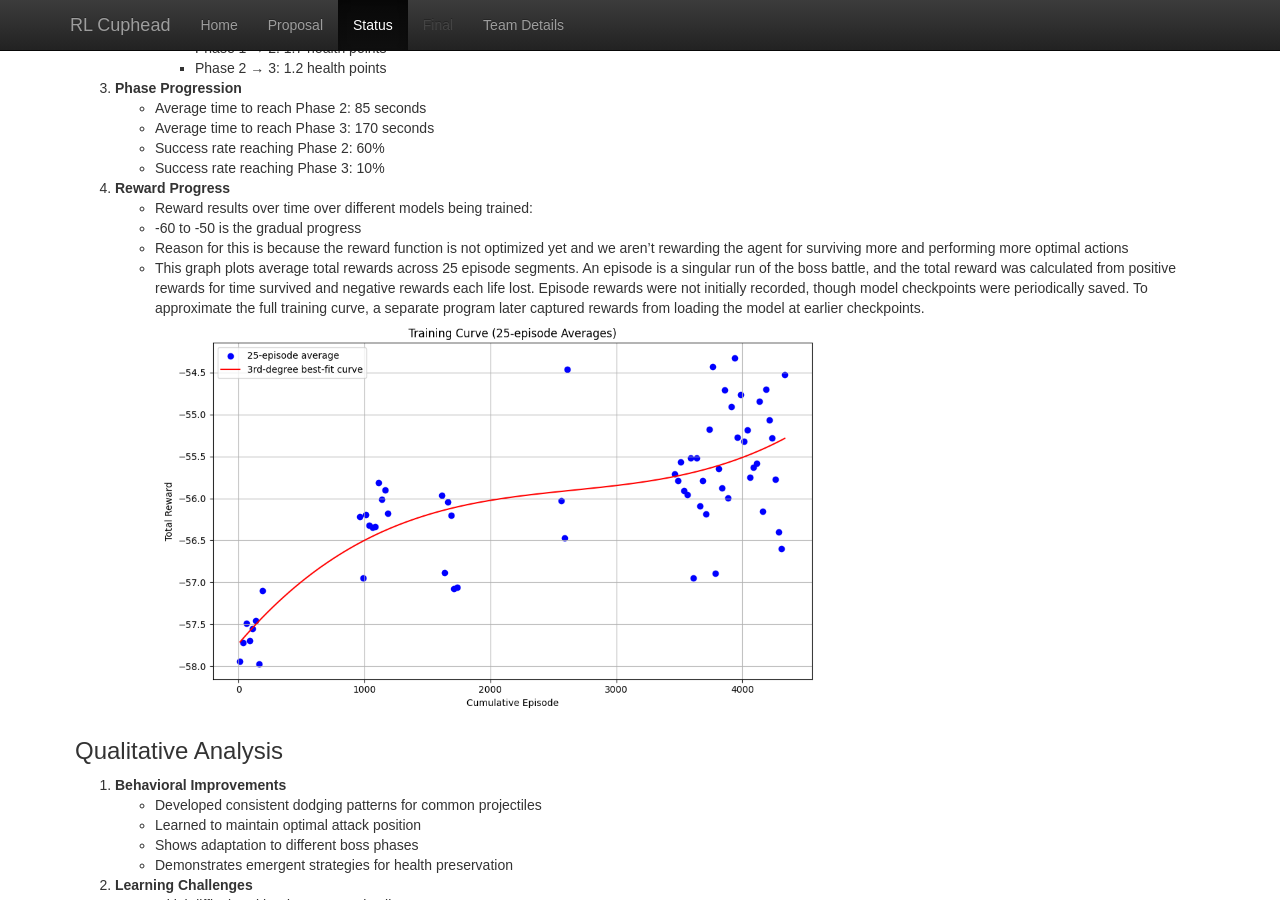
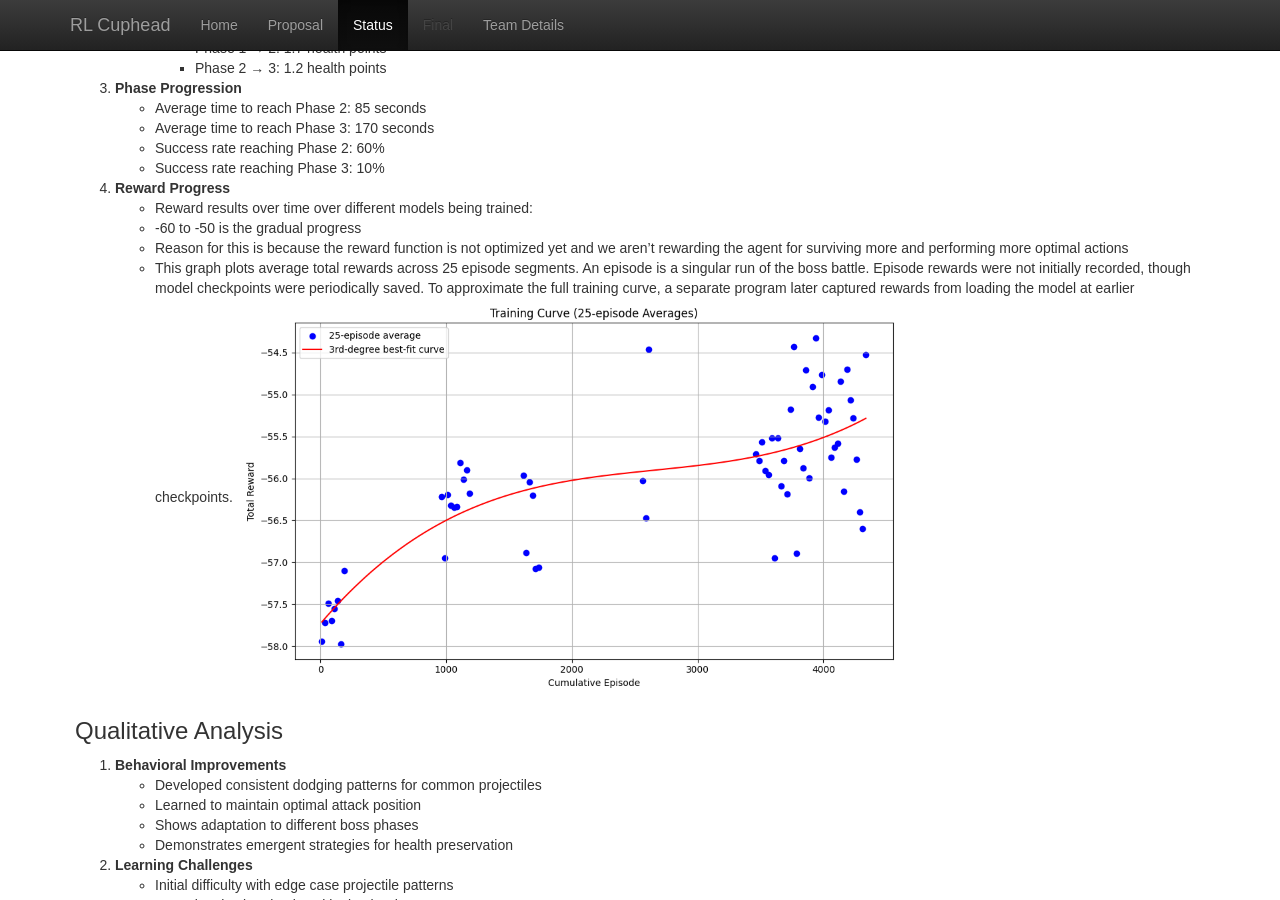
Before and after one commit to simonxcao/bots, a Jekyll site: the page built from docs/status.md, in a window 1280 px wide and 900 px high, scrolled down 1894 px. Built offline with Jekyll 4.4.1, drawn with Linux system fonts in a browser that asks for light colours; formulas are drawn with MathJax 3.

Commit message:
adjusted graph description

```diff
--- a/docs/status.md
+++ b/docs/status.md
@@ -99,7 +99,7 @@ Reward Structure:
 - Reward results over time over different models being trained:
 - -60 to -50 is the gradual progress
 - Reason for this is because the reward function is not optimized yet and we aren't rewarding the agent for surviving more and performing more optimal actions
-- This graph plots average total rewards across 25 episode segments. An episode is a singular run of the boss battle, and the total reward was calculated from positive rewards for time survived and negative rewards each life lost. Episode rewards were not initially recorded, though model checkpoints were periodically saved. To approximate the full training curve, a separate program later captured rewards from loading the model at earlier checkpoints.
+- This graph plots average total rewards across 25 episode segments. An episode is a singular run of the boss battle. Episode rewards were not initially recorded, though model checkpoints were periodically saved. To approximate the full training curve, a separate program later captured rewards from loading the model at earlier checkpoints.
 ![RL reward Graph](assets/CupheadAI_training_curve.png){: height="400" }
 
 ### Qualitative Analysis
```
